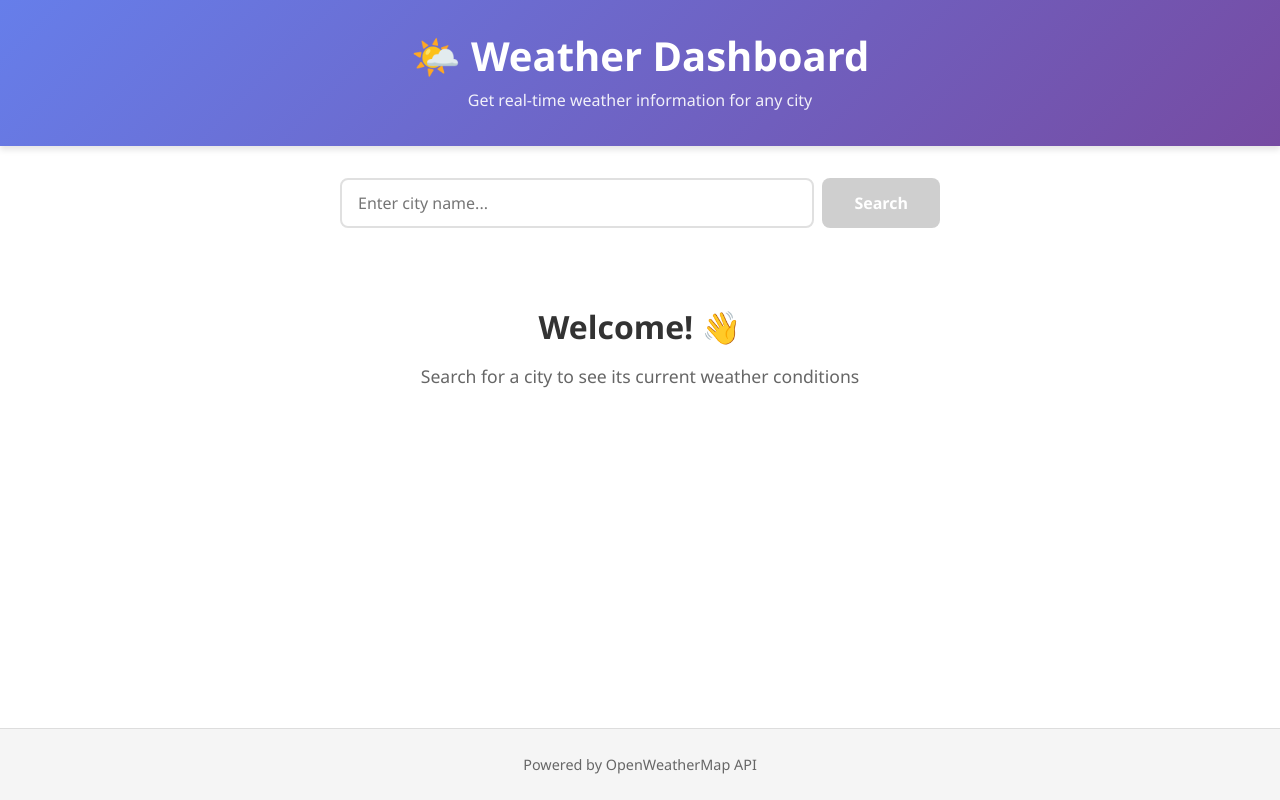
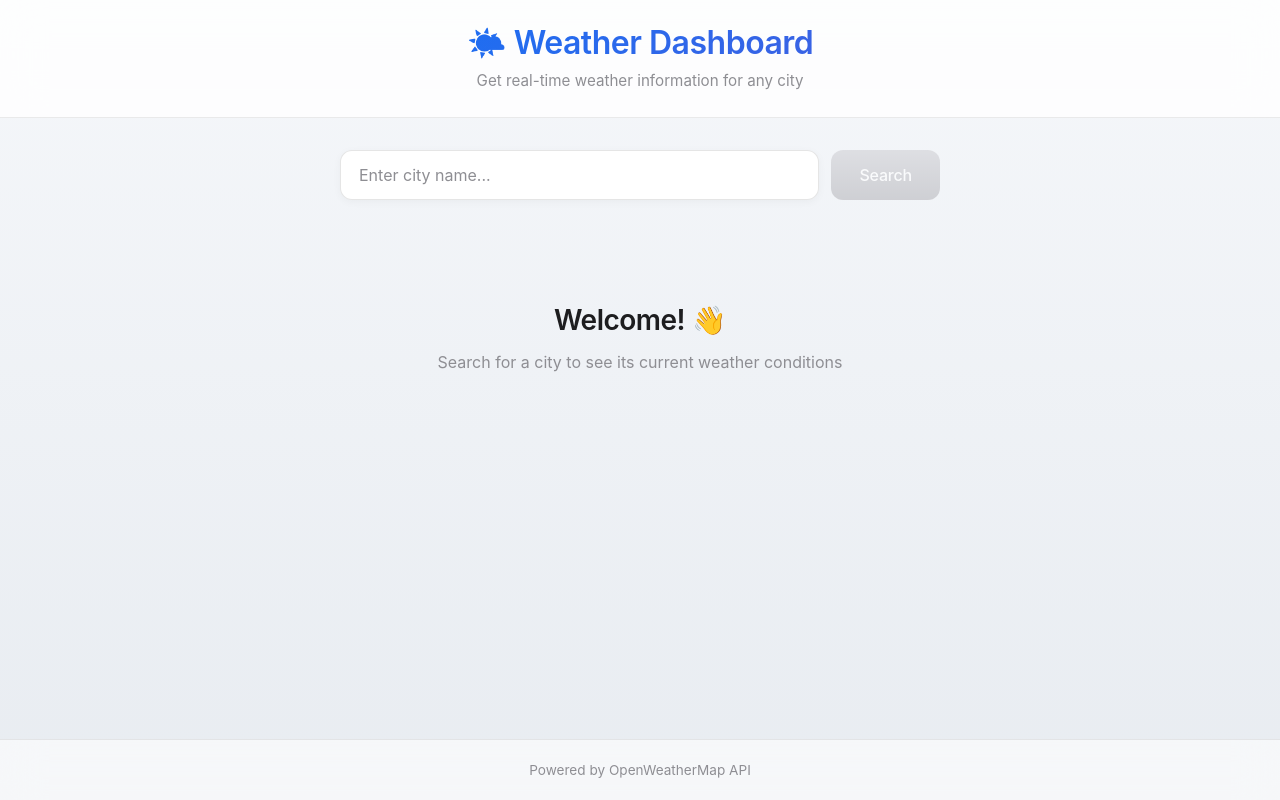
Before and after one commit to Hasintha01/typescript-app, a React app: page / in a window 1280 px wide. Built offline with nearby package versions, Linux system fonts and the light colour scheme; no server answers; the HTML template or start-up script is replaced by a standard one.

Commit message:
Refactor styles across components for a modern design with improved readability and glassmorphism effects

```diff
--- a/src/App.css
+++ b/src/App.css
@@ -1,6 +1,6 @@
 /**
  * App Component Styles
- * Main layout and structure
+ * Clean, minimal design with depth
  */
 
 /* Main container */
@@ -8,34 +8,42 @@
   min-height: 100vh;
   display: flex;
   flex-direction: column;
+  background: linear-gradient(180deg, #f5f7fa 0%, #e8ecf1 100%);
 }
 
-/* Header Styles */
+/* Header section */
 .app-header {
-  background: linear-gradient(135deg, #667eea 0%, #764ba2 100%);
-  color: white;
-  padding: 2rem;
+  background: rgba(255, 255, 255, 0.8);
+  backdrop-filter: blur(20px);
+  -webkit-backdrop-filter: blur(20px);
+  border-bottom: 1px solid rgba(0, 0, 0, 0.08);
+  padding: 1.5rem 2rem;
   text-align: center;
-  box-shadow: 0 4px 6px rgba(0, 0, 0, 0.1);
 }
 
 .app-header h1 {
   margin: 0;
-  font-size: 2.5rem;
-  font-weight: 700;
+  font-size: 2rem;
+  font-weight: 600;
+  background: linear-gradient(135deg, #007AFF 0%, #5856D6 100%);
+  -webkit-background-clip: text;
+  -webkit-text-fill-color: transparent;
+  background-clip: text;
+  letter-spacing: -0.5px;
 }
 
 .app-subtitle {
   margin: 0.5rem 0 0 0;
-  opacity: 0.9;
-  font-size: 1rem;
+  color: #8e8e93;
+  font-size: 0.95rem;
+  font-weight: 400;
 }
 
-/* Main Content Styles */
+/* Main content area */
 .app-main {
   flex: 1;
   padding: 2rem;
-  max-width: 1200px;
+  max-width: 900px;
   width: 100%;
   margin: 0 auto;
 }
@@ -43,47 +51,61 @@
 /* Welcome section */
 .welcome-message {
   text-align: center;
-  padding: 3rem;
-  color: #666;
+  padding: 4rem 2rem;
 }
 
 .welcome-message h2 {
-  font-size: 2rem;
-  margin: 0 0 1rem 0;
-  color: #333;
+  font-size: 1.75rem;
+  font-weight: 600;
+  margin: 0 0 0.75rem 0;
+  color: #1d1d1f;
+  letter-spacing: -0.5px;
 }
 
 .welcome-message p {
-  font-size: 1.1rem;
+  font-size: 1rem;
   margin: 0;
+  color: #8e8e93;
+  font-weight: 400;
 }
 
 /* Footer section */
 .app-footer {
-  background-color: #f5f5f5;
-  padding: 1.5rem;
+  background: rgba(255, 255, 255, 0.6);
+  backdrop-filter: blur(20px);
+  -webkit-backdrop-filter: blur(20px);
+  padding: 1.25rem;
   text-align: center;
-  color: #666;
-  border-top: 1px solid #ddd;
+  border-top: 1px solid rgba(0, 0, 0, 0.08);
 }
 
 .app-footer p {
   margin: 0;
-  font-size: 0.9rem;
+  font-size: 0.85rem;
+  color: #8e8e93;
+  font-weight: 400;
 }
 
 /* Responsive layout */
 @media (max-width: 768px) {
+  .app-header {
+    padding: 1.25rem 1.5rem;
+  }
+
   .app-header h1 {
-    font-size: 1.8rem;
+    font-size: 1.5rem;
   }
 
   .app-subtitle {
-    font-size: 0.9rem;
+    font-size: 0.875rem;
   }
 
   .app-main {
-    padding: 1rem;
+    padding: 1.5rem 1rem;
+  }
+
+  .welcome-message {
+    padding: 3rem 1.5rem;
   }
 
   .welcome-message h2 {
--- a/src/components/ErrorMessage.css
+++ b/src/components/ErrorMessage.css
@@ -1,6 +1,6 @@
 /**
  * ErrorMessage Styles
- * Error display with icon and retry button
+ * Modern error display
  */
 
 /* Container */
@@ -9,43 +9,61 @@
   flex-direction: column;
   align-items: center;
   justify-content: center;
-  padding: 2rem;
+  padding: 3rem 2rem;
   text-align: center;
-  max-width: 500px;
+  max-width: 480px;
   margin: 0 auto;
+  background: rgba(255, 255, 255, 0.8);
+  backdrop-filter: blur(20px);
+  -webkit-backdrop-filter: blur(20px);
+  border-radius: 20px;
+  border: 1px solid rgba(0, 0, 0, 0.06);
+  box-shadow: 0 4px 16px rgba(0, 0, 0, 0.06);
 }
 
 /* Warning icon */
 .error-icon {
-  font-size: 4rem;
+  font-size: 3.5rem;
   margin-bottom: 1rem;
+  filter: grayscale(20%);
 }
 
 .error-container h3 {
-  color: #d32f2f;
-  margin: 0 0 1rem 0;
-  font-size: 1.5rem;
+  color: #1d1d1f;
+  margin: 0 0 0.75rem 0;
+  font-size: 1.375rem;
+  font-weight: 600;
+  letter-spacing: -0.3px;
 }
 
 .error-message {
-  color: #666;
-  margin: 0 0 1.5rem 0;
+  color: #8e8e93;
+  margin: 0 0 1.75rem 0;
   line-height: 1.5;
+  font-size: 0.9375rem;
+  font-weight: 400;
 }
 
 /* Retry button */
 .retry-button {
-  padding: 0.75rem 2rem;
+  padding: 0.75rem 1.75rem;
   font-size: 1rem;
-  font-weight: 600;
+  font-weight: 500;
   color: white;
-  background-color: #2196F3;
+  background: linear-gradient(180deg, #007AFF 0%, #0051D5 100%);
   border: none;
-  border-radius: 8px;
+  border-radius: 12px;
   cursor: pointer;
-  transition: background-color 0.3s ease;
+  transition: all 0.2s ease;
+  box-shadow: 0 2px 8px rgba(0, 122, 255, 0.25);
+  letter-spacing: -0.2px;
 }
 
 .retry-button:hover {
-  background-color: #1976D2;
+  transform: translateY(-2px);
+  box-shadow: 0 6px 20px rgba(0, 122, 255, 0.35);
 }
+
+.retry-button:active {
+  transform: translateY(0);
+}
--- a/src/components/Loading.css
+++ b/src/components/Loading.css
@@ -1,6 +1,6 @@
 /**
  * Loading Styles
- * Spinner animation and container
+ * Modern loading spinner
  */
 
 /* Container */
@@ -9,19 +9,18 @@
   flex-direction: column;
   align-items: center;
   justify-content: center;
-  gap: 1rem;
-  padding: 3rem;
-  color: #555;
+  gap: 1.25rem;
+  padding: 4rem 2rem;
 }
 
 /* Spinning loader */
 .loading-spinner {
-  width: 50px;
-  height: 50px;
-  border: 4px solid #e0e0e0;
-  border-top: 4px solid #2196F3;
+  width: 44px;
+  height: 44px;
+  border: 3px solid rgba(0, 122, 255, 0.15);
+  border-top: 3px solid #007AFF;
   border-radius: 50%;
-  animation: spin 1s linear infinite;
+  animation: spin 0.8s linear infinite;
 }
 
 /* Spin animation */
@@ -35,6 +34,8 @@
 }
 
 .loading-container p {
-  font-size: 1.1rem;
+  font-size: 1rem;
   margin: 0;
+  color: #8e8e93;
+  font-weight: 400;
 }
--- a/src/components/SearchBar.css
+++ b/src/components/SearchBar.css
@@ -1,72 +1,98 @@
 /**
  * SearchBar Styles
- * Input field and search button styling
+ * Modern search input with smooth interactions
  */
 
 /* Container */
 .search-bar {
   width: 100%;
   max-width: 600px;
-  margin: 0 auto 2rem;
+  margin: 0 auto 2.5rem;
 }
 
 /* Form layout */
 .search-bar form {
   display: flex;
-  gap: 0.5rem;
+  gap: 0.75rem;
 }
 
 /* Text input field */
 .search-input {
   flex: 1;
-  padding: 0.75rem 1rem;
+  padding: 0.875rem 1.125rem;
   font-size: 1rem;
-  border: 2px solid #e0e0e0;
-  border-radius: 8px;
+  color: #1d1d1f;
+  background: rgba(255, 255, 255, 0.95);
+  border: 1px solid rgba(0, 0, 0, 0.1);
+  border-radius: 12px;
   outline: none;
-  transition: border-color 0.3s ease;
+  transition: all 0.2s ease;
+  font-weight: 400;
+  box-shadow: 0 2px 8px rgba(0, 0, 0, 0.04);
+}
+
+.search-input::placeholder {
+  color: #8e8e93;
 }
 
 .search-input:focus {
-  border-color: #2196F3;
+  background: #ffffff;
+  border-color: #007AFF;
+  box-shadow: 0 4px 16px rgba(0, 122, 255, 0.15);
+  transform: translateY(-1px);
 }
 
 .search-input:disabled {
-  background-color: #f5f5f5;
+  background-color: rgba(142, 142, 147, 0.1);
   cursor: not-allowed;
+  opacity: 0.6;
 }
 
 /* Search button */
 .search-button {
-  padding: 0.75rem 2rem;
+  padding: 0.875rem 1.75rem;
   font-size: 1rem;
-  font-weight: 600;
+  font-weight: 500;
   color: white;
-  background-color: #2196F3;
+  background: linear-gradient(180deg, #007AFF 0%, #0051D5 100%);
   border: none;
-  border-radius: 8px;
+  border-radius: 12px;
   cursor: pointer;
-  transition: background-color 0.3s ease, transform 0.1s ease;
+  transition: all 0.2s ease;
+  box-shadow: 0 2px 8px rgba(0, 122, 255, 0.25);
+  letter-spacing: -0.2px;
 }
 
 .search-button:hover:not(:disabled) {
-  background-color: #1976D2;
-  transform: translateY(-1px);
+  transform: translateY(-2px);
+  box-shadow: 0 6px 20px rgba(0, 122, 255, 0.35);
 }
 
 .search-button:active:not(:disabled) {
   transform: translateY(0);
+  box-shadow: 0 2px 8px rgba(0, 122, 255, 0.25);
 }
 
 .search-button:disabled {
-  background-color: #b0b0b0;
+  background: linear-gradient(180deg, #d1d1d6 0%, #b8b8bd 100%);
   cursor: not-allowed;
+  box-shadow: none;
 }
 
 /* Mobile responsive */
 @media (max-width: 480px) {
+  .search-bar {
+    margin: 0 auto 2rem;
+  }
+
   .search-bar form {
     flex-direction: column;
+    gap: 0.875rem;
+  }
+
+  .search-input,
+  .search-button {
+    padding: 1rem 1.25rem;
   }
 
   .search-button {
--- a/src/index.css
+++ b/src/index.css
@@ -1,10 +1,9 @@
 /**
  * Global Styles
- *
- * Base styles and CSS reset for the Weather Dashboard application
+ * Modern design system
  */
 
-/* CSS Reset and Base Styles */
+/* CSS Reset */
 * {
   margin: 0;
   padding: 0;
@@ -12,19 +11,20 @@
 }
 
 :root {
-  /* Color Palette */
-  --primary-color: #667eea;
-  --secondary-color: #764ba2;
-  --text-dark: #213547;
-  --text-light: #666;
-  --bg-light: #ffffff;
-  --bg-gray: #f5f5f5;
-  --border-color: #ddd;
-  --shadow: rgba(0, 0, 0, 0.1);
+  /* Color System */
+  --primary-blue: #007AFF;
+  --primary-blue-dark: #0051D5;
+  --text-primary: #1d1d1f;
+  --text-secondary: #8e8e93;
+  --bg-primary: #f5f7fa;
+  --bg-secondary: #ffffff;
+  --border-light: rgba(0, 0, 0, 0.08);
+  --shadow-sm: 0 2px 8px rgba(0, 0, 0, 0.04);
+  --shadow-md: 0 4px 16px rgba(0, 0, 0, 0.08);
 
   /* Typography */
-  font-family: 'Segoe UI', Tahoma, Geneva, Verdana, sans-serif;
-  line-height: 1.6;
+  font-family: -apple-system, BlinkMacSystemFont, 'Segoe UI', 'Roboto', 'Helvetica Neue', Arial, sans-serif;
+  line-height: 1.5;
   font-weight: 400;
 
   /* Optimization */
@@ -37,8 +37,8 @@
 body {
   margin: 0;
   min-height: 100vh;
-  background-color: var(--bg-light);
-  color: var(--text-dark);
+  background: linear-gradient(180deg, #f5f7fa 0%, #e8ecf1 100%);
+  color: var(--text-primary);
 }
 
 /* Root Container */
```
Also changed, not shown: src/components/WeatherCard.css (+67 -34 lines).
